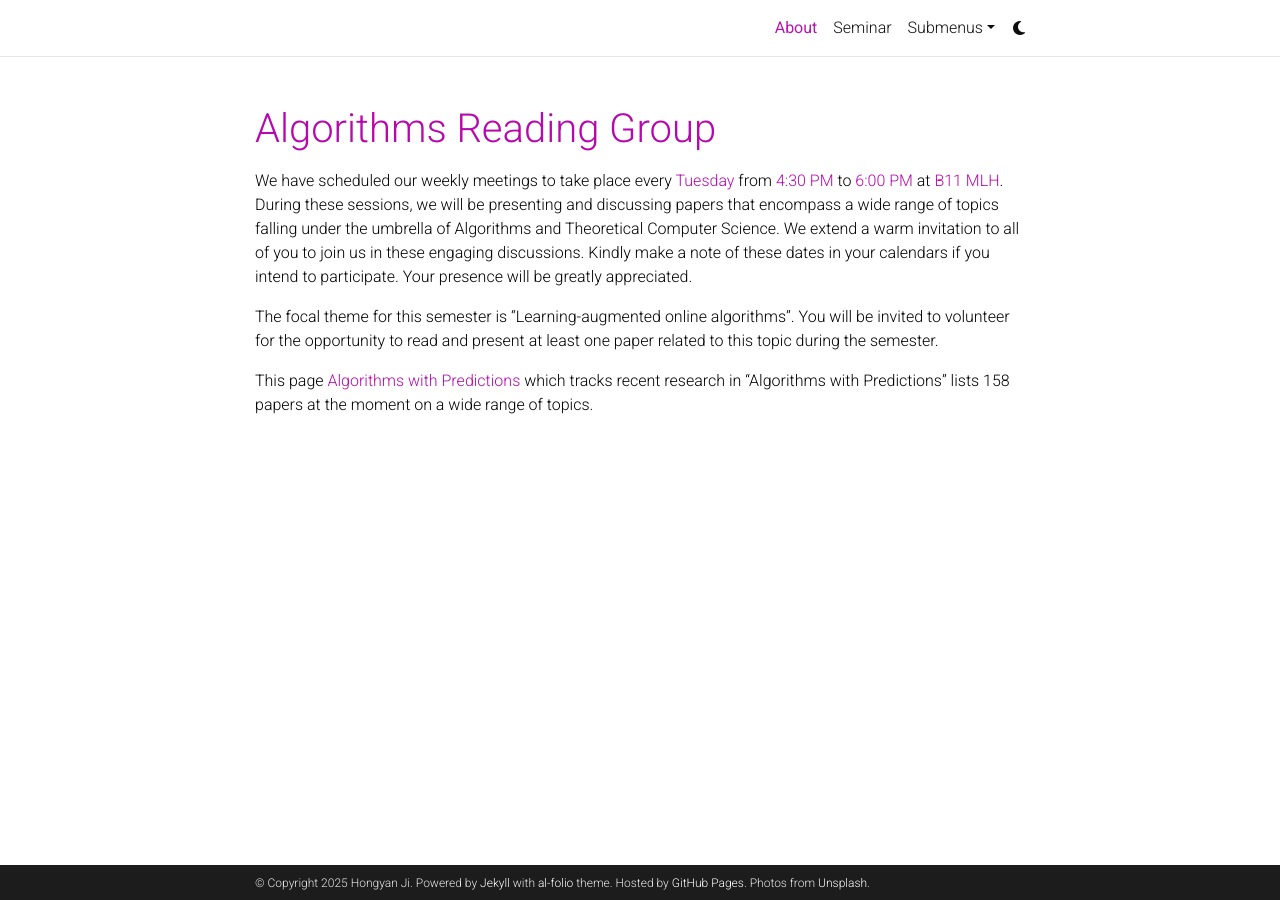
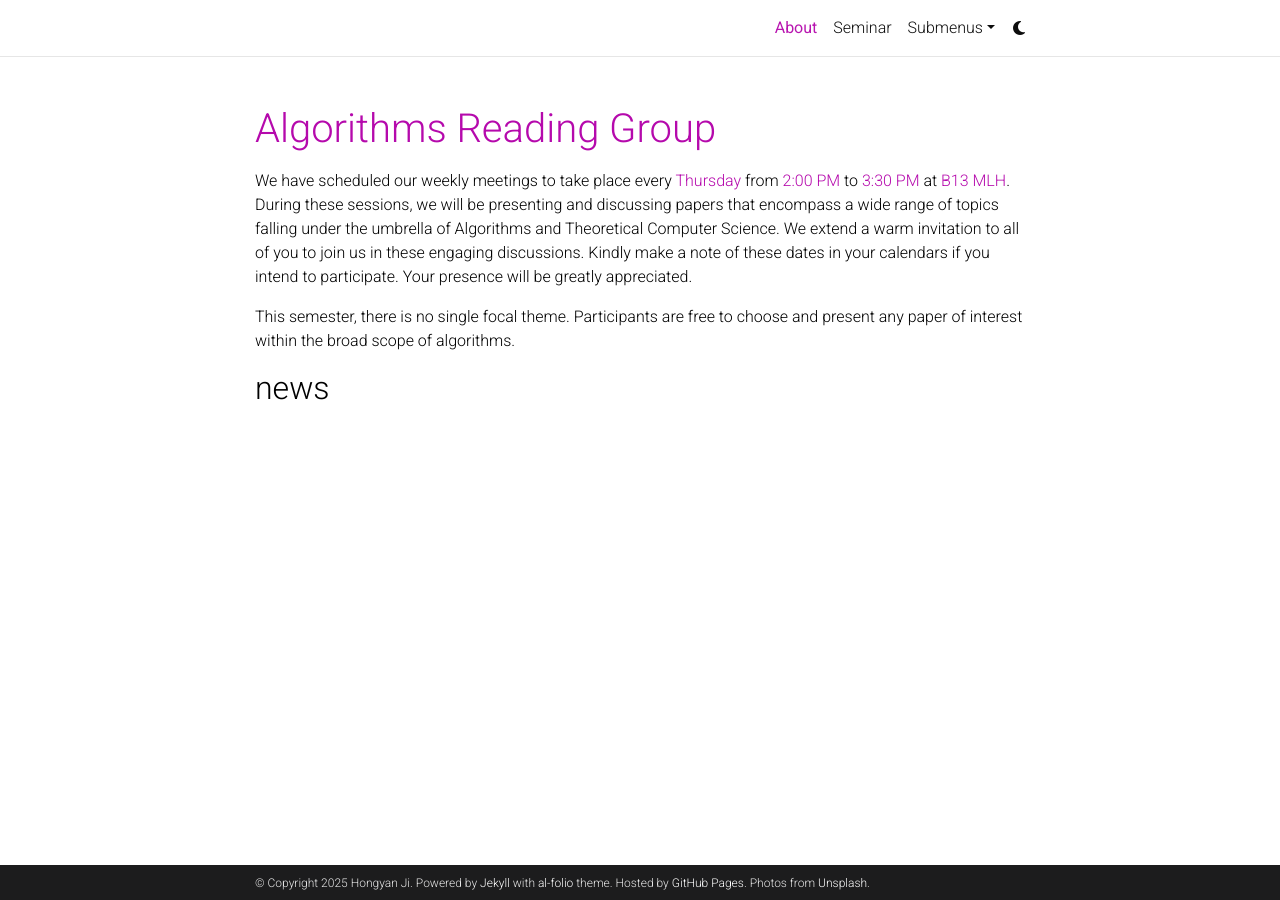
Before and after one commit to ARGatUIOWA/ARGatUIOWA.github.io, a Jekyll site: the page built from _pages/about.md, in a window 1280 px wide. Built offline with Jekyll 4.4.1, drawn with Linux system fonts in a browser that asks for light colours; comment, search, counter and statistics services are not loaded; a style sheet for code colours, icons or effects is not loaded.

Commit message:
Update about.md

```diff
--- a/_pages/about.md
+++ b/_pages/about.md
@@ -7,14 +7,12 @@
 
 
 
-news: false  # includes a list of news items
+news: true  # includes a list of news items
 latest_posts: false  # includes a list of the newest posts
 selected_papers: false # includes a list of papers marked as "selected={true}"
 social: false  # includes social icons at the bottom of the page
 ---
 
-We have scheduled our weekly meetings to take place every <span style='color:#B509AC'>Tuesday</span> from <span style='color:#B509AC'>4:30 PM</span> to <span style='color:#B509AC'>6:00 PM</span> at <span style='color:#B509AC'>B11 MLH</span>. During these sessions, we will be presenting and discussing papers that encompass a wide range of topics falling under the umbrella of Algorithms and Theoretical Computer Science. We extend a warm invitation to all of you to join us in these engaging discussions. Kindly make a note of these dates in your calendars if you intend to participate. Your presence will be greatly appreciated.
+We have scheduled our weekly meetings to take place every <span style='color:#B509AC'>Thursday</span> from <span style='color:#B509AC'>2:00 PM</span> to <span style='color:#B509AC'>3:30 PM</span> at <span style='color:#B509AC'>B13 MLH</span>. During these sessions, we will be presenting and discussing papers that encompass a wide range of topics falling under the umbrella of Algorithms and Theoretical Computer Science. We extend a warm invitation to all of you to join us in these engaging discussions. Kindly make a note of these dates in your calendars if you intend to participate. Your presence will be greatly appreciated.
 
-The focal theme for this semester is "Learning-augmented online algorithms". You will be invited to volunteer for the opportunity to read and present at least one paper related to this topic during the semester.
-
-This page [Algorithms with Predictions](https://algorithms-with-predictions.github.io/) which tracks recent research in "Algorithms with Predictions" lists 158 papers at the moment on a wide range of topics.
+This semester, there is no single focal theme. Participants are free to choose and present any paper of interest within the broad scope of algorithms.
```
